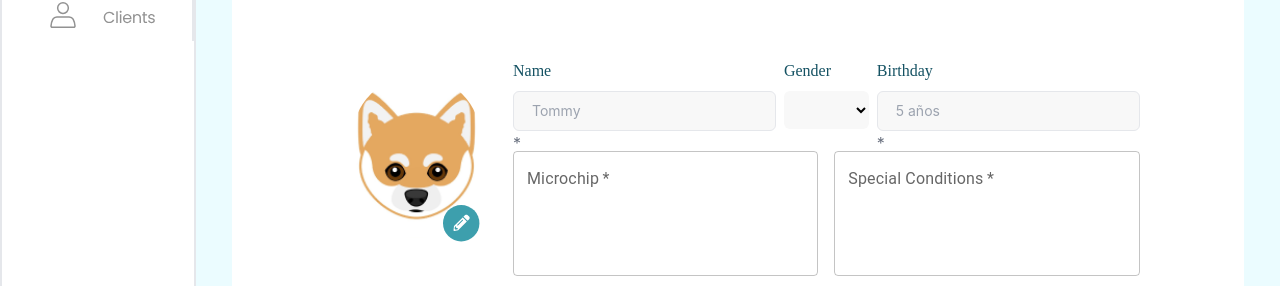
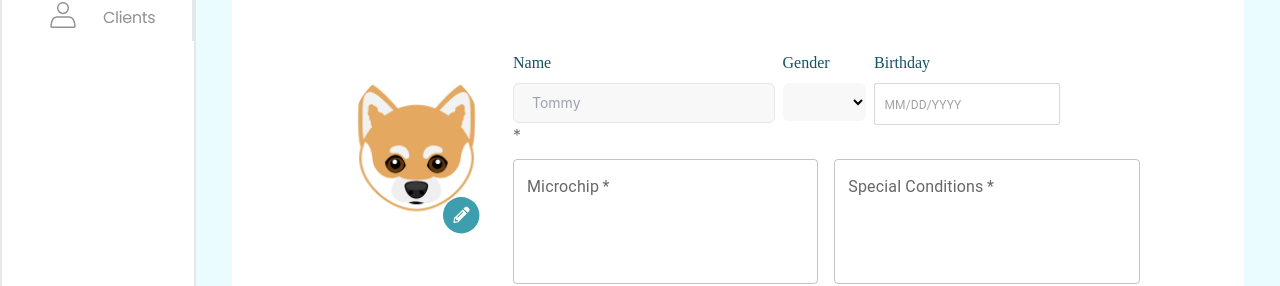
Before and after one commit to EliasRuutu/PetWebsite_frontend, a React (Create React App) app: page /createpetaccount/1/1 in a window 1280 px wide. Shown: the part 265-551 px from the top of the page. Built offline with nearby package versions, Linux system fonts and the light colour scheme; no server answers.

Commit message:
add calendar

```diff
--- a/src/CreateAccount/Panels/PanelForPet.jsx
+++ b/src/CreateAccount/Panels/PanelForPet.jsx
@@ -5,9 +5,8 @@ import axios from "axios";
 
 import { Input } from "@material-tailwind/react";
 import TextField from "@mui/material/TextField";
-import Resizer from "react-image-file-resizer";
-
 import TagCard from "../../components/tagCard";
+import BirthdayCalendar from "../../components/BasicDatePicker";
 import DogAvatar from "../../assets/images/avatars/dog-avatar.png";
 import QR from "../../assets/images/QR.svg";
 
@@ -20,6 +19,7 @@ const PanelForPet = () => {
   const [idTagNumber, setIdTagNumber] = React.useState(urlParams.IdTagNumber);
   const [allTagsInfo, setAllTagsInfo] = React.useState([]);
   const [unassignedTags, setUnassignedTags] = React.useState([]);
+  const [selectedDate, setSelectedDate] =  React.useState(null);
   const [newPet, setNewPet] = React.useState({
     name: "",
     gender: "",
@@ -27,7 +27,6 @@ const PanelForPet = () => {
     microchip: "",
     specialDCondition: "",
     petAvatar: "",
-    idTag: "",
   });
 
   const [currentPet, setCurrentPet] = React.useState();
@@ -41,14 +40,18 @@ const PanelForPet = () => {
   }, []);
 
   React.useEffect(() => {
+    console.log("idTagNumber", idTagNumber)
     if (urlParams.IdTagNumber !== undefined) {
       axios
         .get(
           `${process.env.REACT_APP_Pet_Backend_Url}/getPetByTag/${urlParams.IdTagNumber}`
         )
         .then((response) => {
+
           const petInfo = response.data.pet;
           setCurrentPet(petInfo);
+          setNewPet(petInfo)
+          setSelectedDate(petInfo.birthday)
         })
         .catch((error) => {});
     }
@@ -75,6 +78,14 @@ const PanelForPet = () => {
     setNewPet({ ...newPet, petAvatar: e.target.files[0] });
     setCurrentPet({ ...currentPet, petAvatar: e.target.files[0]});
   }
+
+  function handleDateChange(newDate) {
+    console.log("parent:", newDate)
+    setSelectedDate(newDate);
+    setNewPet({ ...newPet, birthday: newDate });
+    setCurrentPet({ ...currentPet, birthday: newDate });
+
+  }
   const handleUpload = (e) => {
     const input = document.createElement("input");
     input.type = "file";
@@ -93,8 +104,7 @@ const PanelForPet = () => {
     if (currentPet) {
       sendPet = currentPet;
     }
-    console.log("after sendPet", sendPet.idTag);
-    console.log("after current", currentPet);
+    console.log("after newPet", newPet);
 
     if (
       sendPet.name &&
@@ -102,8 +112,8 @@ const PanelForPet = () => {
       sendPet.birthday &&
       sendPet.microchip &&
       sendPet.specialDCondition &&
-      sendPet.petAvatar &&
-      sendPet.idTag
+      sendPet.petAvatar
+      // sendPet.idTag
     ) {
       const data = {
         Tag_ID: idTagNumber,
@@ -245,14 +255,15 @@ const PanelForPet = () => {
                     <h1 className="text-[16px] text-[#155263] font-['Poppins']">
                       Birthday
                     </h1>
-                    <Input
+                    {/* <Input
                       className="p-2 rounded-md bg-[#F8F8F8] indent-1.5"
                       value={currentPet?.birthday || ""}
                       placeholder="5 años"
                       name="birthday"
                       onChange={updateClientProfile}
                       required
-                    />
+                    /> */}
+                    <BirthdayCalendar className="pt-0" selectedDate={selectedDate} onChange={handleDateChange}/>
                   </div>
                 </div>
                 <div className="flex flex-row justify-between gap-4 mb-5">
--- a/src/CreateAccount/index.jsx
+++ b/src/CreateAccount/index.jsx
@@ -1,8 +1,4 @@
 import '../assets/css/component.css'
-import LeftSidePanel from '../Layout/LeftSidePanel';
-// import profileBackground from "../assests/images/backgrounds/profile_background.png"
- import CreateTapPanel from './CreateTapPanel'
-import { useNavigate } from 'react-router-dom';
 import PanelForPet from './Panels/PanelForPet';
 
 const CreatePetAccount = () => {
--- /dev/null
+++ b/src/components/BasicDatePicker.jsx
@@ -0,0 +1,47 @@
+import * as React from "react";
+import { DemoContainer } from "@mui/x-date-pickers/internals/demo";
+import { AdapterDayjs } from "@mui/x-date-pickers/AdapterDayjs";
+import { LocalizationProvider } from "@mui/x-date-pickers/LocalizationProvider";
+import { DatePicker } from "@mui/x-date-pickers/DatePicker";
+import dayjs from "dayjs";
+import "./css/datepicker.css";
+import TextField from "@mui/material/TextField";
+export default function BasicDatePicker(props) {
+  const smallInputStyle = {
+    fontSize: "0.375rem", // Adjust this value to your preference for a "smaller" appearance
+    padding: "8px", // Adjust padding as needed for the smaller size
+  };
+
+  const [selectedDate, setSelectedDate] = React.useState(null);
+  const handleDateChange = (newDate) => {
+    const formattedDate = newDate ? newDate.format("MM/DD/YYYY") : "";
+    console.log(formattedDate);
+    props.onChange(formattedDate);
+  };
+
+  return (
+    <div
+      className="datepicker-container"
+      style={{ transformOrigin: "top left" }}
+    >
+      <LocalizationProvider dateAdapter={AdapterDayjs}>
+        <DemoContainer
+          components={["DatePicker"]}
+          style={{ paddingTop: "0px" }}
+        >
+          <DatePicker
+            value={props.selectedDate ? dayjs(props.selectedDate) : null}
+            onChange={handleDateChange}
+            renderInput={(params) => (
+              <TextField
+                {...params}
+                required
+                helperText={params.error ? "This field is required." : null}
+              />
+            )}
+          />
+        </DemoContainer>
+      </LocalizationProvider>
+    </div>
+  );
+}
--- /dev/null
+++ b/src/components/css/datepicker.css
@@ -0,0 +1,13 @@
+.datepicker-container {
+    width: 100%;
+    /*  */
+
+}
+
+.datepicker-container > div {
+    gap: 0;
+    transform-origin: top left;
+    transform: scale(0.75);
+    padding-top: 0%;
+    width: 100%;
+}
```
